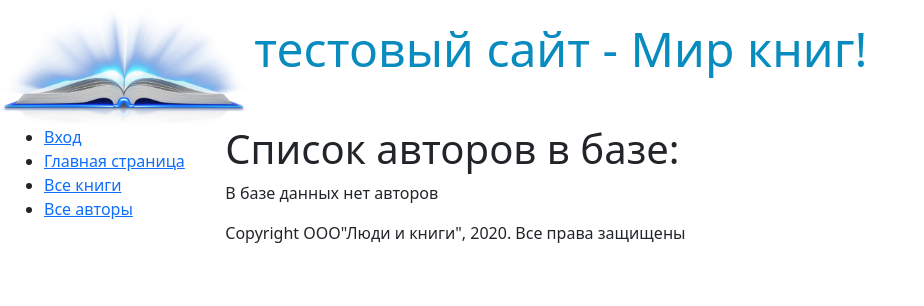
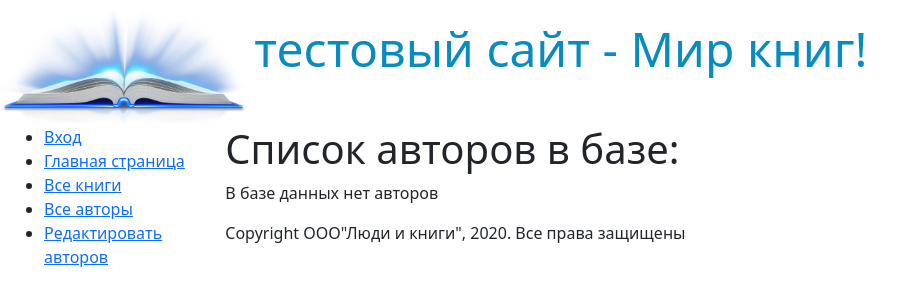
Before and after one commit to Petrovsky-Sergey/WebBooks, a Django app: page /authors/ in a window 1280 px wide. Shown: the top 306 px of the page, without its empty margins (0-924 px from the left). Run offline with Django 4.2, Linux system fonts and the light colour scheme; data that the repository does not hold is empty.

Commit message:
update base_generic.html

```diff
--- a/catalog/templates/base_generic.html
+++ b/catalog/templates/base_generic.html
@@ -31,6 +31,7 @@
                 <li><a href="{% url 'index' %}">Главная страница</a></li>
                 <li><a href="{% url 'books' %}">Все книги</a></li>
                 <li><a href="{% url 'authors' %}">Все авторы</a></li>
+                <li><a href="{% url 'authors_add' %}">Редактировать авторов</a></li>
             </ul>
             {% endblock %}
             </div>
```
